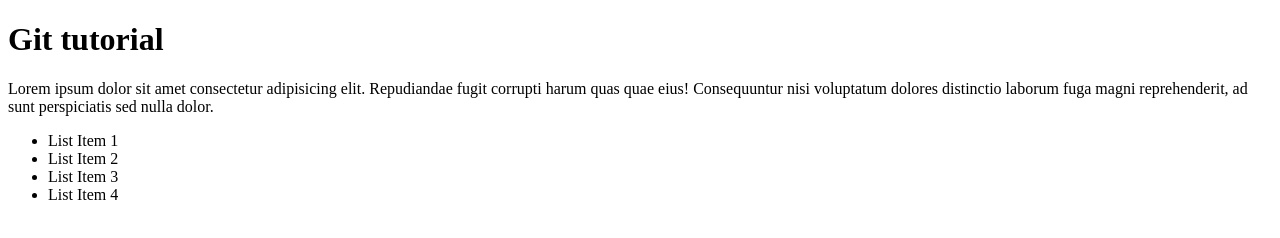
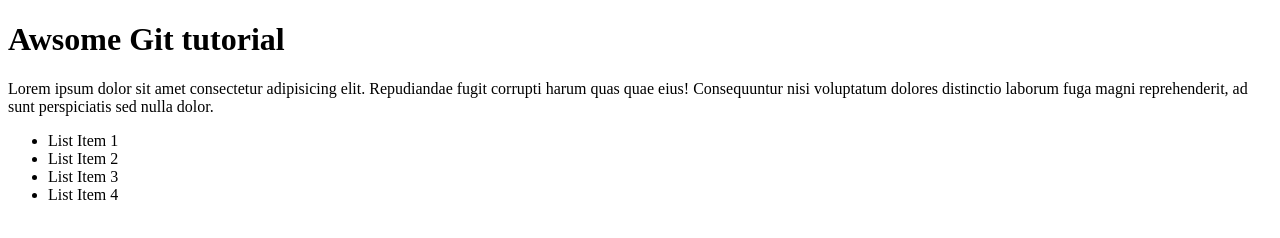
Before and after one commit to burnedmyguitar/git-tutorial, a plain HTML site: page index.html in a window 1280 px wide. Drawn offline with Linux system fonts and the light colour scheme.

Commit message:
Edited h1

```diff
--- a/index.html
+++ b/index.html
@@ -6,7 +6,7 @@
   <title>Git tutorial</title>
 </head>
 <body>
-  <h1>Git tutorial</h1>
+  <h1>Awsome Git tutorial</h1>
   <p>Lorem ipsum dolor sit amet consectetur adipisicing elit. Repudiandae fugit corrupti harum quas quae eius! Consequuntur nisi voluptatum dolores distinctio laborum fuga magni reprehenderit, ad sunt perspiciatis sed nulla dolor.</p>
   <ul>
     <li>List Item 1</li>
```
